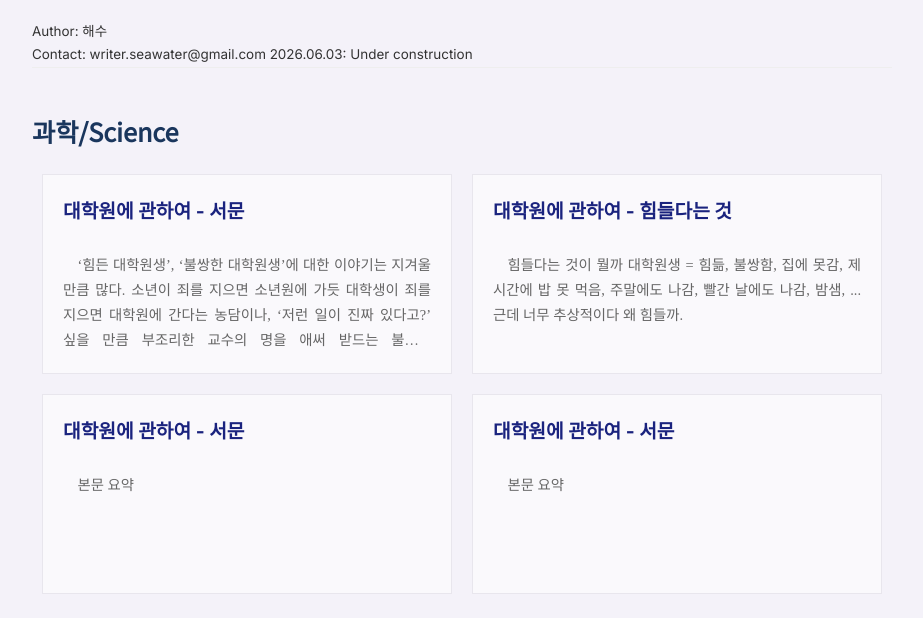
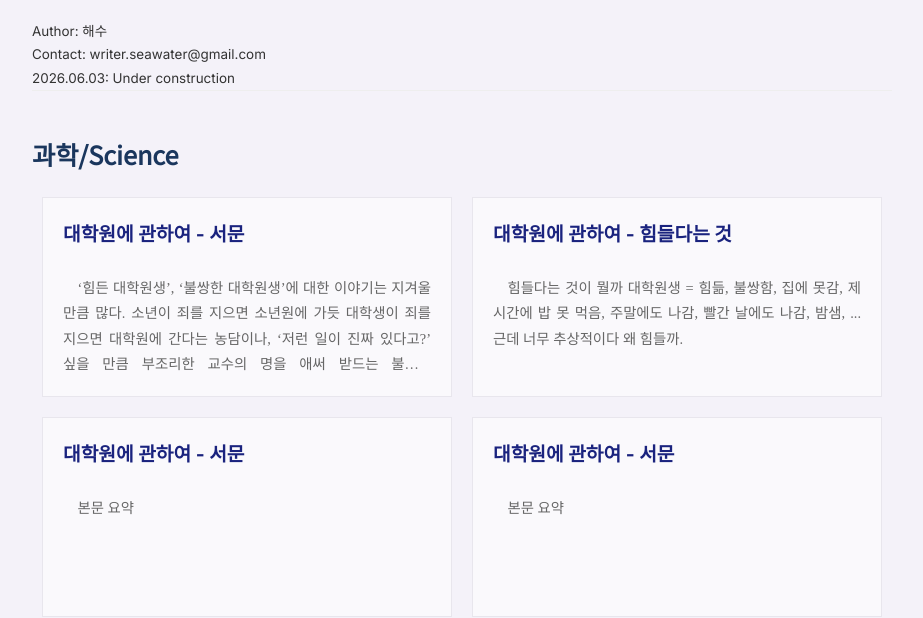
Before and after one commit to writer-seawater/writer-seawater.github.io, a plain HTML site: page index.html in a window 1280 px wide. Shown: the part 218-836 px from the top of the page, without its empty margins (178-1101 px from the left). Drawn offline with Linux system fonts and the light colour scheme.

Commit message:
Update index.html

```diff
--- a/index.html
+++ b/index.html
@@ -16,7 +16,7 @@
     <section id = "info">
         <div class = 'info'>
             Author: 해수<br>
-            Contact: writer.seawater@gmail.com
+            Contact: writer.seawater@gmail.com<br>
             2026.06.03: Under construction
         </div>
     </section>
```
